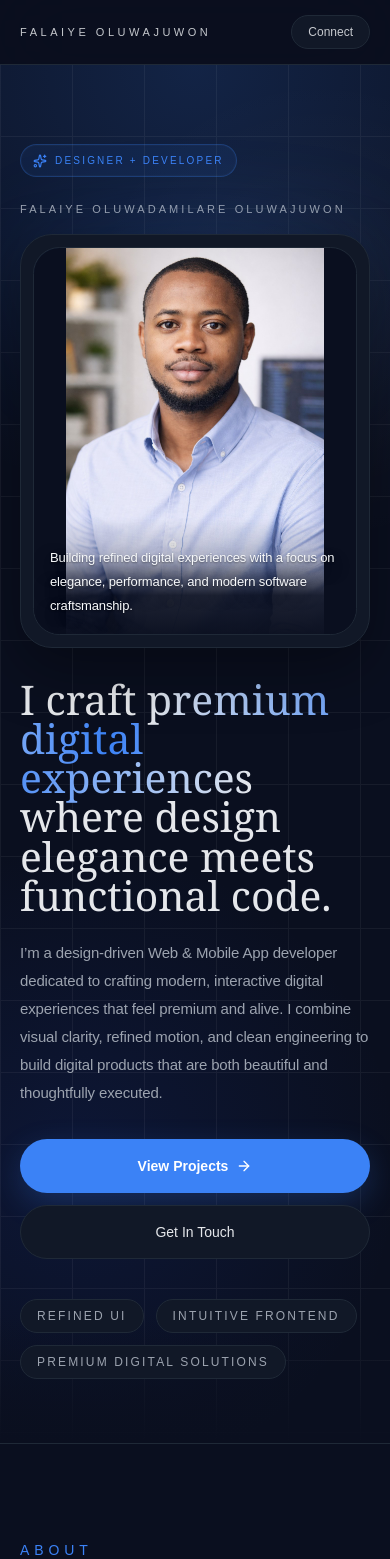
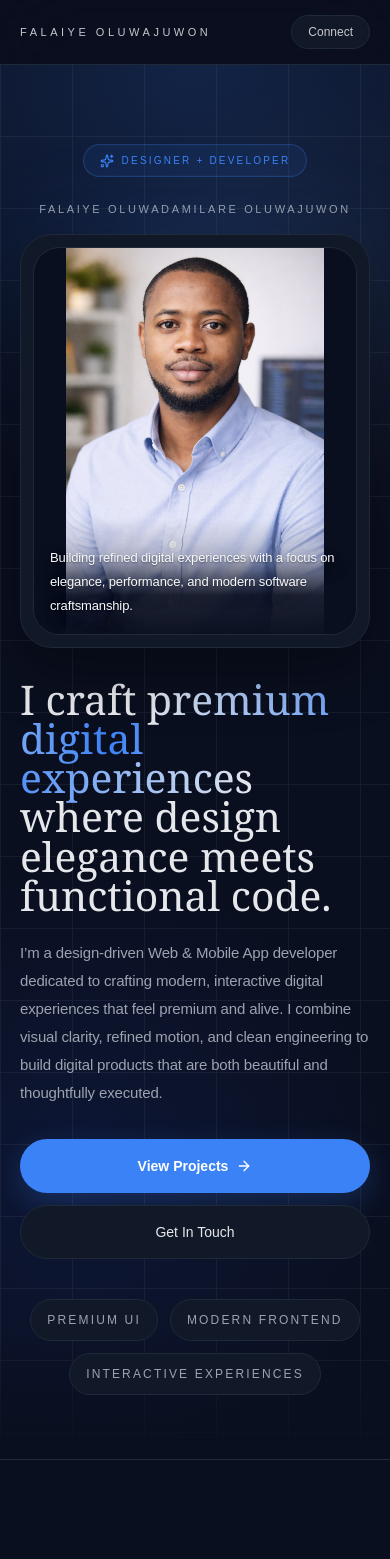
Before and after one commit to oTiya1/falaiye-portfolio, a Next.js app: page / in a window 390 px wide. Shown: the top 1559 px of the page. Built offline with nearby package versions, Linux system fonts and the light colour scheme.

Commit message:
your message

```diff
--- a/app/page.tsx
+++ b/app/page.tsx
@@ -579,15 +579,19 @@ export default function Page() {
   initial={{ opacity: 0, y: 22 }}
   animate={{ opacity: 1, y: 0 }}
   transition={{ duration: 0.75 }}
-              className="mb-6 inline-flex w-fit items-center gap-2 rounded-full border px-3 py-2 text-[10px] uppercase tracking-[0.22em] shadow-[0_0_0_1px_rgba(255,255,255,0.02)_inset] sm:mb-8 sm:px-4 sm:text-xs sm:tracking-[0.3em]"
+  className="mb-6 flex w-full justify-center sm:mb-8 lg:justify-start"
+>
+  <div
+    className="inline-flex items-center justify-center gap-2 rounded-full border px-4 py-2 text-center text-[10px] uppercase tracking-[0.22em] shadow-[0_0_0_1px_rgba(255,255,255,0.02)_inset] sm:px-4 sm:text-xs sm:tracking-[0.3em]"
     style={{
       borderColor: "rgba(59, 130, 246, 0.25)",
       backgroundColor: "rgba(59, 130, 246, 0.08)",
       color: "var(--primary)",
     }}
   >
-              <Sparkles className="h-3.5 w-3.5" />
-              Designer + Developer
+    <Sparkles className="h-3.5 w-3.5 shrink-0" />
+    <span className="text-center">Designer + Developer</span>
+  </div>
 </motion.div>
 
             <div className="grid items-start gap-12 lg:grid-cols-[1.3fr_0.7fr] lg:gap-16">
@@ -596,7 +600,7 @@ export default function Page() {
   initial={{ opacity: 0, y: 18 }}
   animate={{ opacity: 1, y: 0 }}
   transition={{ delay: 0.08, duration: 0.75 }}
-                  className="mb-4 text-[11px] uppercase tracking-[0.28em] sm:text-sm sm:tracking-[0.42em]"
+  className="mb-4 text-center text-[11px] uppercase tracking-[0.24em] sm:text-sm sm:tracking-[0.42em] lg:text-left"
   style={{ color: "var(--text-muted)" }}
 >
   Falaiye Oluwadamilare Oluwajuwon
@@ -720,16 +724,16 @@ export default function Page() {
   initial={{ opacity: 0, y: 22 }}
   animate={{ opacity: 1, y: 0 }}
   transition={{ delay: 0.42, duration: 0.8 }}
-                  className="mt-10 flex flex-wrap gap-3 sm:mt-12"
+  className="mt-10 flex flex-wrap justify-center gap-3 sm:mt-12 lg:justify-start"
 >
   {[
-                    "Refined UI",
-                    "Intuitive Frontend",
-                    "Premium Digital Solutions",
+    "Premium UI",
+    "Modern Frontend",
+    "Interactive Experiences",
   ].map((item) => (
     <span
       key={item}
-                      className="rounded-full border px-4 py-2 text-xs uppercase tracking-[0.18em]"
+      className="inline-flex min-h-[42px] items-center justify-center rounded-full border px-4 py-2 text-center text-xs uppercase tracking-[0.18em]"
       style={{
         borderColor: "var(--stroke)",
         backgroundColor: "var(--surface)",
@@ -1094,16 +1098,15 @@ export default function Page() {
                   thoughtful design and strong execution.
                 </p>
 
-                <div className="mt-10 flex flex-wrap gap-4">
+                <div className="mt-10 flex flex-wrap justify-center gap-4 lg:justify-start">
                   <a
                     href="mailto:falaiye.oluwajuwon@email.com"
-                    className="inline-flex items-center gap-2 rounded-full px-6 py-3 text-sm font-semibold text-white shadow-[0_10px_30px_rgba(59,130,246,0.22)] transition duration-300 hover:scale-[1.02]"
-                    style={{
+className="inline-flex min-h-[48px] items-center justify-center gap-2 rounded-full px-6 py-3 text-center text-sm font-semibold text-white shadow-[0_10px_30px_rgba(59,130,246,0.22)] transition duration-300 hover:scale-[1.02]"                    style={{
       backgroundColor: "#cfbc0f",
       boxShadow: "0 10px 30px rgba(214, 211, 33, 0.22)",
     }}
                   >
-                    <Mail className="h-4 w-4" />
+                    <Mail className="h-4 w-4 shrink-0" />
                     Email Me
                   </a>
 
@@ -1111,8 +1114,7 @@ export default function Page() {
     href="https://wa.me/2349059166546"
     target="_blank"
     rel="noreferrer"
-    className="inline-flex items-center gap-2 rounded-full px-6 py-3 text-sm font-semibold text-white transition duration-300 hover:scale-[1.02]"
-    style={{
+className="inline-flex min-h-[48px] items-center justify-center gap-2 rounded-full px-6 py-3 text-center text-sm font-semibold text-white transition duration-300 hover:scale-[1.02]"    style={{
       backgroundColor: "#25D366",
       boxShadow: "0 10px 30px rgba(37, 211, 102, 0.22)",
     }}
@@ -1120,7 +1122,7 @@ export default function Page() {
     <svg
       xmlns="http://www.w3.org/2000/svg"
       viewBox="0 0 32 32"
-      className="h-4 w-4 fill-current"
+      className="h-4 w-4 shrink-0 fill-current"
       aria-hidden="true"
     >
       <path d="M19.11 17.21c-.29-.14-1.7-.84-1.96-.94-.26-.09-.45-.14-.64.14-.19.29-.74.94-.91 1.13-.17.19-.33.21-.62.07-.29-.14-1.2-.44-2.29-1.39-.85-.76-1.42-1.69-1.58-1.98-.17-.29-.02-.45.12-.59.13-.13.29-.33.43-.5.14-.17.19-.29.29-.48.09-.19.05-.36-.02-.5-.07-.14-.64-1.54-.88-2.11-.23-.55-.47-.48-.64-.49h-.55c-.19 0-.5.07-.76.36-.26.29-1 1-.99 2.43 0 1.43 1.04 2.82 1.19 3.01.14.19 2.04 3.11 4.93 4.36.69.29 1.22.47 1.64.6.69.22 1.32.19 1.82.12.56-.08 1.7-.69 1.94-1.35.24-.67.24-1.24.17-1.35-.07-.12-.26-.19-.55-.33Z" />
@@ -1133,13 +1135,12 @@ export default function Page() {
     href="https://github.com/oTiya1"
     target="_blank"
     rel="noreferrer"
-    className="inline-flex items-center gap-2 rounded-full px-6 py-3 text-sm font-semibold text-white transition duration-300 hover:scale-[1.02]"
-    style={{
+className="inline-flex min-h-[48px] items-center justify-center gap-2 rounded-full px-6 py-3 text-center text-sm font-semibold text-white transition duration-300 hover:scale-[1.02]"    style={{
       backgroundColor: "#181717",
       boxShadow: "0 10px 30px rgba(0,0,0,0.35)",
     }}
   >
-    <Github className="h-4 w-4" />
+    <Github className="h-4 w-4 shrink-0" />
     GitHub
   </a>
 
@@ -1148,13 +1149,13 @@ export default function Page() {
     href="https://www.linkedin.com/in/oluwajuwon-falaiye-8a1228137/"
     target="_blank"
     rel="noreferrer"
-    className="inline-flex items-center gap-2 rounded-full px-6 py-3 text-sm font-semibold text-white transition duration-300 hover:scale-[1.02]"
+className="inline-flex min-h-[48px] items-center justify-center gap-2 rounded-full px-6 py-3 text-center text-sm font-semibold text-white transition duration-300 hover:scale-[1.02]"
      style={{
       backgroundColor: "#0A66C2",
       boxShadow: "0 10px 30px rgba(10,102,194,0.25)",
     }}
   >
-    <Linkedin className="h-4 w-4" />
+    <Linkedin className="h-4 w-4 shrink-0" />
     LinkedIn
   </a>
                 </div>
```
Lines whose indentation alone changed are shown as unchanged.
